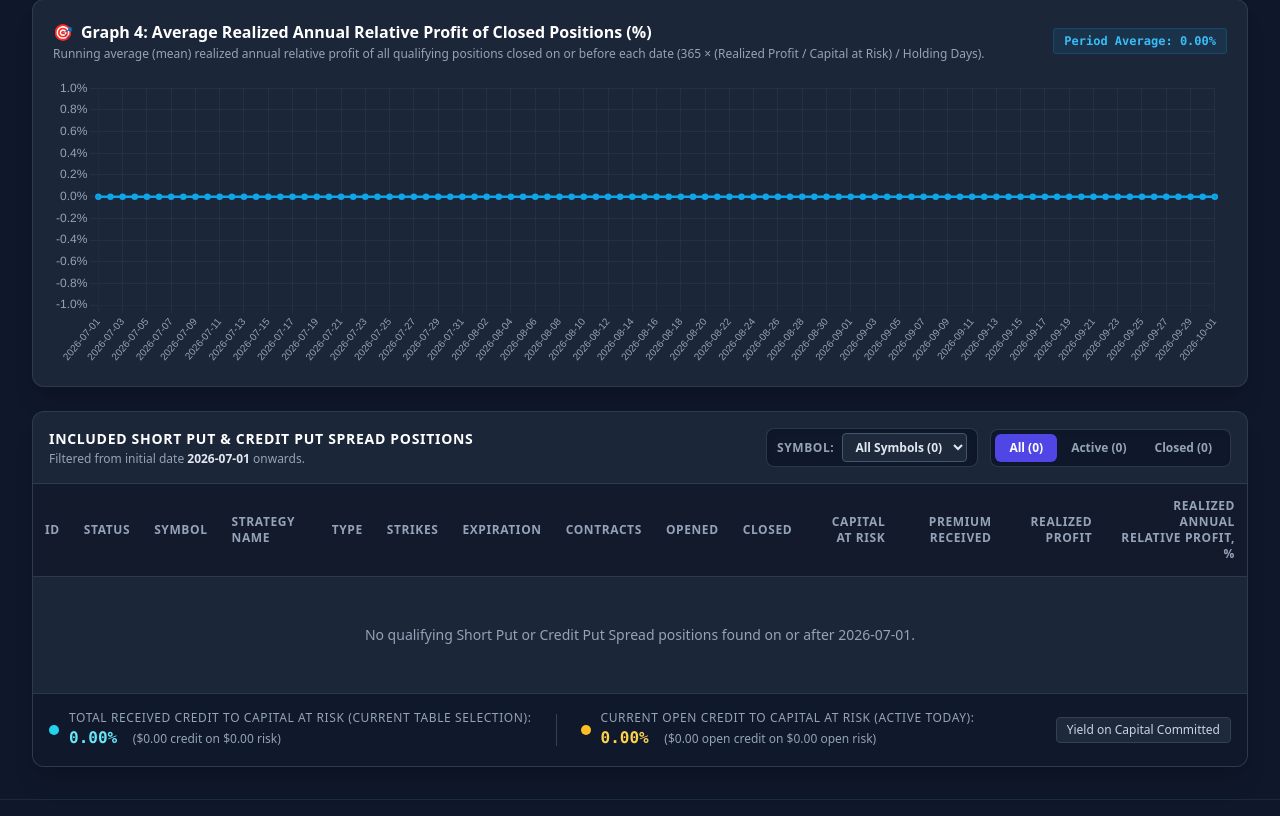
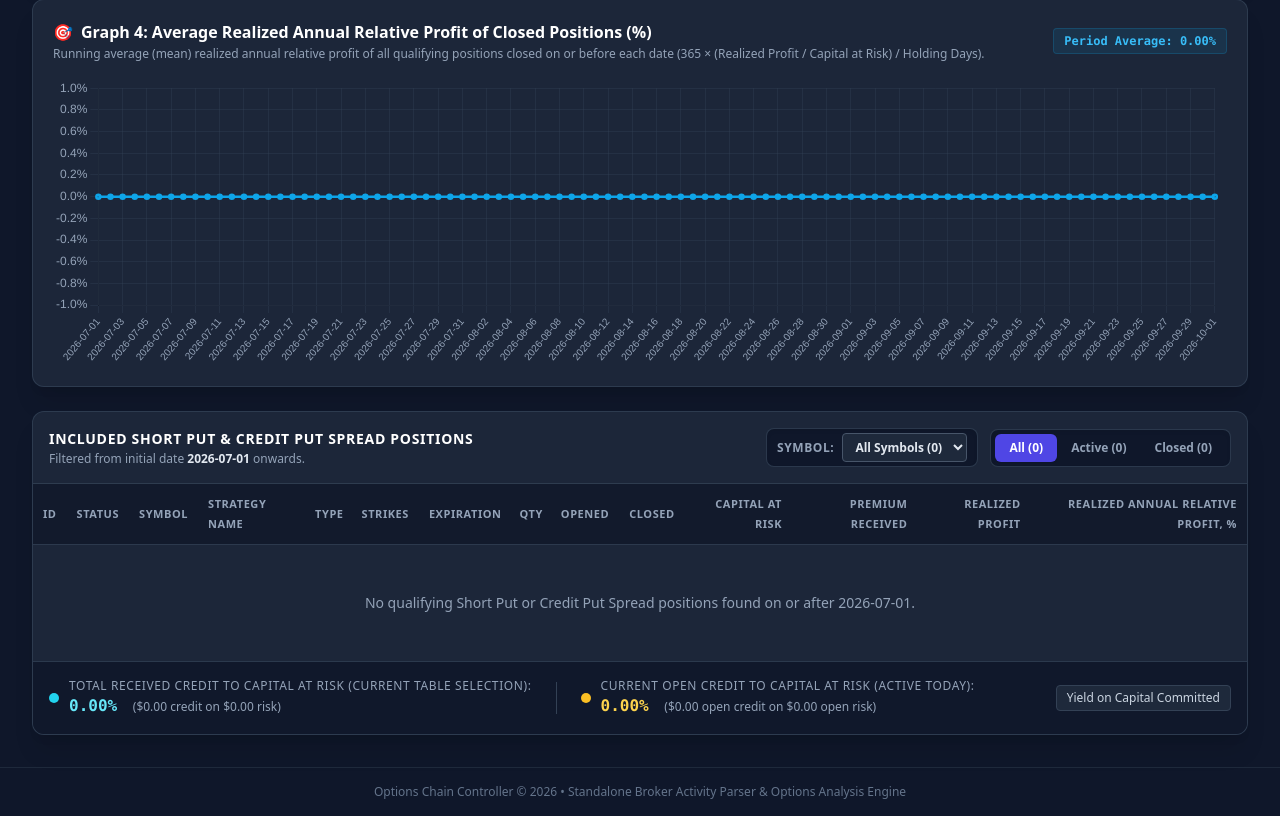
Before and after one commit to projectman/chain_controller, a Flask app: page /short-puts in a window 1280 px wide. Shown: the part 1628-2444 px from the top of the page. Run offline with Flask 3, Linux system fonts and the light colour scheme; data that the repository does not hold is empty; some libraries are stand-ins or nearby versions.

Commit message:
Compact positions table: abbreviate types with tooltips, rename Qty, round risk, reduce symbol size

```diff
--- a/templates/short_puts_analyzer.html
+++ b/templates/short_puts_analyzer.html
@@ -257,22 +257,22 @@
 
     <div class="overflow-x-auto">
       <table class="w-full text-left text-sm text-slate-300">
-        <thead class="bg-slate-900/80 text-slate-400 uppercase tracking-wider text-xs border-b border-slate-700/80">
+        <thead class="bg-slate-900/80 text-slate-400 uppercase tracking-wider text-[11px] border-b border-slate-700/80">
           <tr>
-            <th class="px-3 py-3.5">ID</th>
-            <th class="px-3 py-3.5">Status</th>
-            <th class="px-3 py-3.5">Symbol</th>
-            <th class="px-3 py-3.5">Strategy Name</th>
-            <th class="px-3 py-3.5">Type</th>
-            <th class="px-3 py-3.5">Strikes</th>
-            <th class="px-3 py-3.5">Expiration</th>
-            <th class="px-3 py-3.5 text-center">Contracts</th>
-            <th class="px-3 py-3.5">Opened</th>
-            <th class="px-3 py-3.5">Closed</th>
-            <th class="px-3 py-3.5 text-right">Capital at Risk</th>
-            <th class="px-3 py-3.5 text-right">Premium Received</th>
-            <th class="px-3 py-3.5 text-right">Realized Profit</th>
-            <th class="px-3 py-3.5 text-right">Realized Annual Relative Profit, %</th>
+            <th class="px-2.5 py-2.5">ID</th>
+            <th class="px-2.5 py-2.5">Status</th>
+            <th class="px-2.5 py-2.5">Symbol</th>
+            <th class="px-2.5 py-2.5">Strategy Name</th>
+            <th class="px-2 py-2.5 text-center">Type</th>
+            <th class="px-2.5 py-2.5">Strikes</th>
+            <th class="px-2.5 py-2.5">Expiration</th>
+            <th class="px-2 py-2.5 text-center">Qty</th>
+            <th class="px-2.5 py-2.5">Opened</th>
+            <th class="px-2.5 py-2.5">Closed</th>
+            <th class="px-2.5 py-2.5 text-right">Capital at Risk</th>
+            <th class="px-2.5 py-2.5 text-right">Premium Received</th>
+            <th class="px-2.5 py-2.5 text-right">Realized Profit</th>
+            <th class="px-2.5 py-2.5 text-right">Realized Annual Relative Profit, %</th>
           </tr>
         </thead>
         <tbody class="divide-y divide-slate-700/50">
@@ -285,56 +285,48 @@
           {% endif %}
 
           {% for p in positions %}
-          <tr class="hover:bg-slate-700/30 transition">
-            <td class="px-3 py-3 font-mono text-xs text-slate-400">#{{ p.id }}</td>
-            <td class="px-3 py-3">
+          <tr class="hover:bg-slate-700/30 transition text-xs">
+            <td class="px-2.5 py-2 font-mono text-[11px] text-slate-400">#{{ p.id }}</td>
+            <td class="px-2.5 py-2">
               {% if p.active %}
-              <span class="inline-flex items-center px-2 py-0.5 rounded-full text-xs font-semibold bg-emerald-500/20 text-emerald-400 border border-emerald-500/30">
+              <span class="inline-flex items-center px-1.5 py-0.5 rounded-full text-[10px] font-semibold bg-emerald-500/20 text-emerald-400 border border-emerald-500/30">
                 ACTIVE
               </span>
               {% else %}
-              <span class="inline-flex items-center px-2 py-0.5 rounded-full text-xs font-semibold bg-slate-600/30 text-slate-400 border border-slate-600/50">
+              <span class="inline-flex items-center px-1.5 py-0.5 rounded-full text-[10px] font-semibold bg-slate-600/30 text-slate-400 border border-slate-600/50">
                 CLOSED
               </span>
               {% endif %}
             </td>
-            <td class="px-3 py-3 font-bold text-white text-base">{{ p.symbol }}</td>
-            <td class="px-3 py-3 font-medium text-xs text-slate-200">
+            <td class="px-2.5 py-2 font-bold text-white text-xs tracking-wide">{{ p.symbol }}</td>
+            <td class="px-2.5 py-2 font-medium text-xs text-slate-200">
               {{ p.name }}
             </td>
-            <td class="px-3 py-3">
+            <td class="px-2 py-2 text-center">
               {% if p.strategy_type == 'Short Put' %}
-              <span class="px-2 py-0.5 rounded text-xs font-semibold bg-blue-500/20 text-blue-400 border border-blue-500/30 whitespace-nowrap">
-                Short Put
-              </span>
+              <span title="Short Put" class="inline-block px-1.5 py-0.5 rounded text-[11px] font-bold bg-blue-500/20 text-blue-400 border border-blue-500/30 cursor-help">SP</span>
               {% elif p.strategy_type == 'Credit Short Puts Spread' %}
-              <span class="px-2 py-0.5 rounded text-xs font-semibold bg-purple-500/20 text-purple-400 border border-purple-500/30 whitespace-nowrap">
-                Vertical Credit Spread
-              </span>
+              <span title="Vertical Credit Spread" class="inline-block px-1.5 py-0.5 rounded text-[11px] font-bold bg-purple-500/20 text-purple-400 border border-purple-500/30 cursor-help">VCS</span>
               {% elif p.strategy_type == 'Diagonal Credit Spread' %}
-              <span class="px-2 py-0.5 rounded text-xs font-semibold bg-amber-500/20 text-amber-300 border border-amber-500/30 whitespace-nowrap">
-                Diagonal Credit Spread
-              </span>
+              <span title="Diagonal Credit Spread" class="inline-block px-1.5 py-0.5 rounded text-[11px] font-bold bg-amber-500/20 text-amber-300 border border-amber-500/30 cursor-help">DCS</span>
               {% else %}
-              <span class="px-2 py-0.5 rounded text-xs font-semibold bg-slate-500/20 text-slate-300 border border-slate-500/30 whitespace-nowrap">
-                {{ p.strategy_type }}
-              </span>
+              <span title="{{ p.strategy_type }}" class="inline-block px-1.5 py-0.5 rounded text-[11px] font-bold bg-slate-500/20 text-slate-300 border border-slate-500/30 cursor-help">{{ p.strategy_type[:3].upper() }}</span>
               {% endif %}
             </td>
-            <td class="px-3 py-3 font-mono text-xs text-white font-bold">{{ p.strikes }}</td>
-            <td class="px-3 py-3 font-mono text-xs text-slate-400">{{ p.expiration_date or '-' }}</td>
-            <td class="px-3 py-3 text-center font-bold text-xs">{{ p.contracts }}</td>
-            <td class="px-3 py-3 font-mono text-xs text-slate-400">{{ p.opened_date }}</td>
-            <td class="px-3 py-3 font-mono text-xs text-slate-400">
+            <td class="px-2.5 py-2 font-mono text-xs text-white font-bold">{{ p.strikes }}</td>
+            <td class="px-2.5 py-2 font-mono text-xs text-slate-400">{{ p.expiration_date or '-' }}</td>
+            <td class="px-2 py-2 text-center font-bold text-xs">{{ p.contracts }}</td>
+            <td class="px-2.5 py-2 font-mono text-xs text-slate-400">{{ p.opened_date }}</td>
+            <td class="px-2.5 py-2 font-mono text-xs text-slate-400">
               {% if p.active %}<span class="text-emerald-400 font-medium">Open</span>{% else %}{{ p.closed_date or '-' }}{% endif %}
             </td>
-            <td class="px-3 py-3 text-right font-mono font-bold text-amber-400 text-xs">
-              ${{ "{:,.2f}".format(p.risk) }}
+            <td class="px-2.5 py-2 text-right font-mono font-bold text-amber-400 text-xs">
+              ${{ "{:,.0f}".format(p.risk) }}
             </td>
-            <td class="px-3 py-3 text-right font-mono text-xs text-slate-300">
+            <td class="px-2.5 py-2 text-right font-mono text-xs text-slate-300">
               ${{ "{:,.2f}".format(p.net_credit) }}
             </td>
-            <td class="px-3 py-3 text-right font-mono font-bold text-xs">
+            <td class="px-2.5 py-2 text-right font-mono font-bold text-xs">
               {% if not p.active %}
                 <span class="{% if p.realized_profit >= 0 %}text-emerald-400{% else %}text-rose-400{% endif %}">
                   {% if p.realized_profit >= 0 %}+{% endif %}${{ "{:,.2f}".format(p.realized_profit) }}
@@ -343,7 +335,7 @@
                 <span class="text-slate-500 font-normal">Active (Unrealized)</span>
               {% endif %}
             </td>
-            <td class="px-3 py-3 text-right font-mono font-bold text-xs">
+            <td class="px-2.5 py-2 text-right font-mono font-bold text-xs">
               {% if not p.active %}
                 {% if p.annualized_profit_pct is not none %}
                   <span class="{% if p.annualized_profit_pct >= 0 %}text-emerald-400{% else %}text-rose-400{% endif %}">
@@ -363,26 +355,26 @@
         {% if positions %}
         <tfoot class="bg-slate-900/90 border-t-2 border-slate-700 text-xs font-bold text-slate-200">
           <tr>
-            <td colspan="7" class="px-3 py-3.5 text-slate-400 uppercase tracking-wider">
+            <td colspan="7" class="px-2.5 py-2.5 text-slate-400 uppercase tracking-wider text-[11px]">
               Total for Selection ({{ positions|length }} Positions)
             </td>
-            <td class="px-3 py-3.5 text-center text-white font-bold">
+            <td class="px-2 py-2.5 text-center text-white font-bold">
               {{ positions | map(attribute='contracts') | sum }}
             </td>
-            <td colspan="2" class="px-3 py-3.5"></td>
-            <td class="px-3 py-3.5 text-right font-mono text-amber-400 text-xs font-bold">
-              ${{ "{:,.2f}".format(positions | map(attribute='risk') | sum) }}
+            <td colspan="2" class="px-2.5 py-2.5"></td>
+            <td class="px-2.5 py-2.5 text-right font-mono text-amber-400 text-xs font-bold">
+              ${{ "{:,.0f}".format(positions | map(attribute='risk') | sum) }}
             </td>
-            <td class="px-3 py-3.5 text-right font-mono text-cyan-300 text-xs font-bold">
+            <td class="px-2.5 py-2.5 text-right font-mono text-cyan-300 text-xs font-bold">
               ${{ "{:,.2f}".format(positions | map(attribute='net_credit') | sum) }}
             </td>
-            <td class="px-3 py-3.5 text-right font-mono text-xs font-bold">
+            <td class="px-2.5 py-2.5 text-right font-mono text-xs font-bold">
               {% set total_realized = positions | map(attribute='realized_profit') | sum %}
               <span class="{% if total_realized >= 0 %}text-emerald-400{% else %}text-rose-400{% endif %}">
                 {% if total_realized >= 0 %}+{% endif %}${{ "{:,.2f}".format(total_realized) }}
               </span>
             </td>
-            <td class="px-3 py-3.5 text-right font-mono text-xs font-bold">
+            <td class="px-2.5 py-2.5 text-right font-mono text-xs font-bold">
               {% set closed_positions = positions | rejectattr('active') | list %}
               {% set valid_rois = [] %}
               {% for cp in closed_positions %}
```
Also changed, not shown: tests/test_short_puts_analyzer.py (+4 -0 lines).
